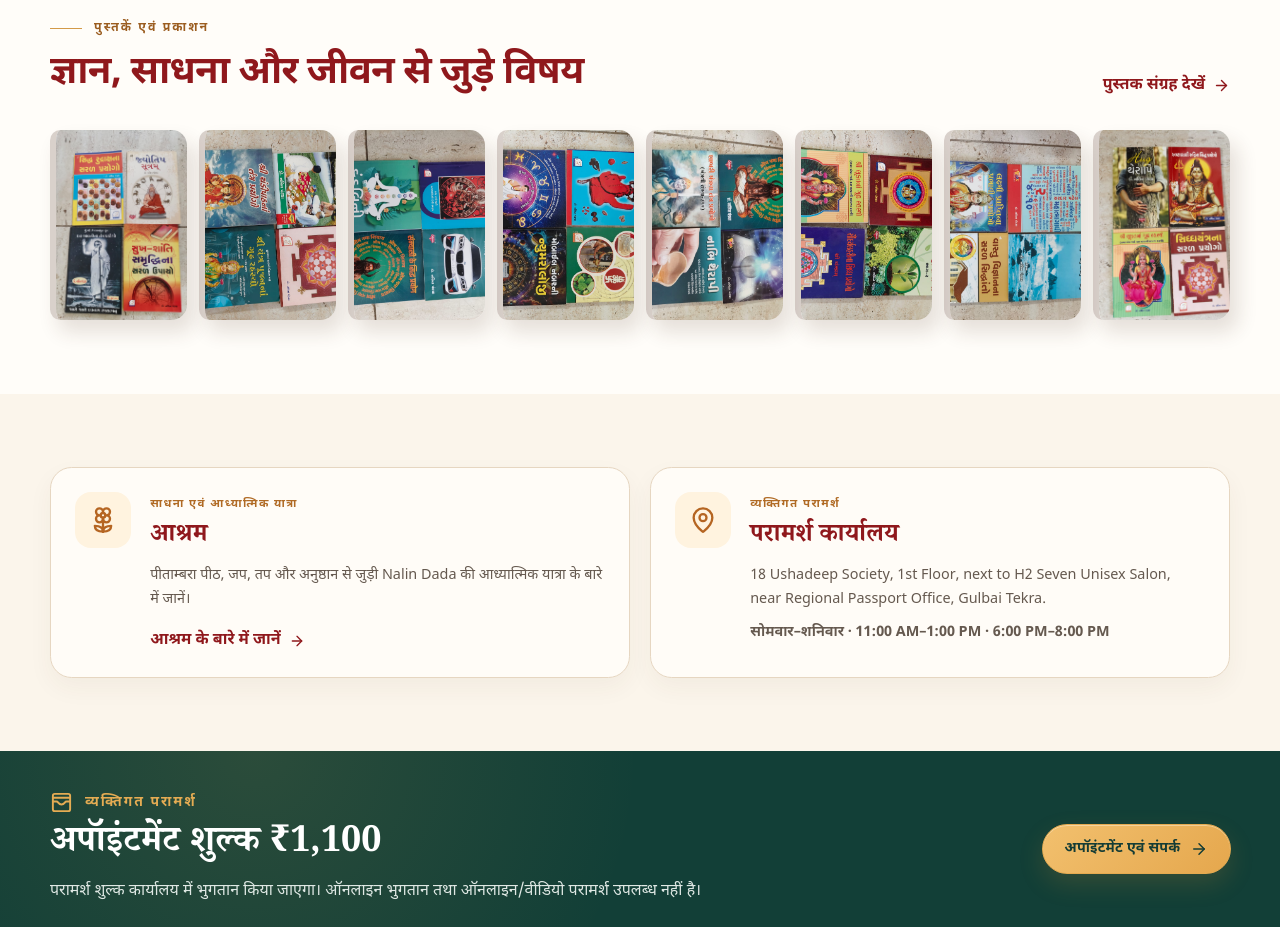
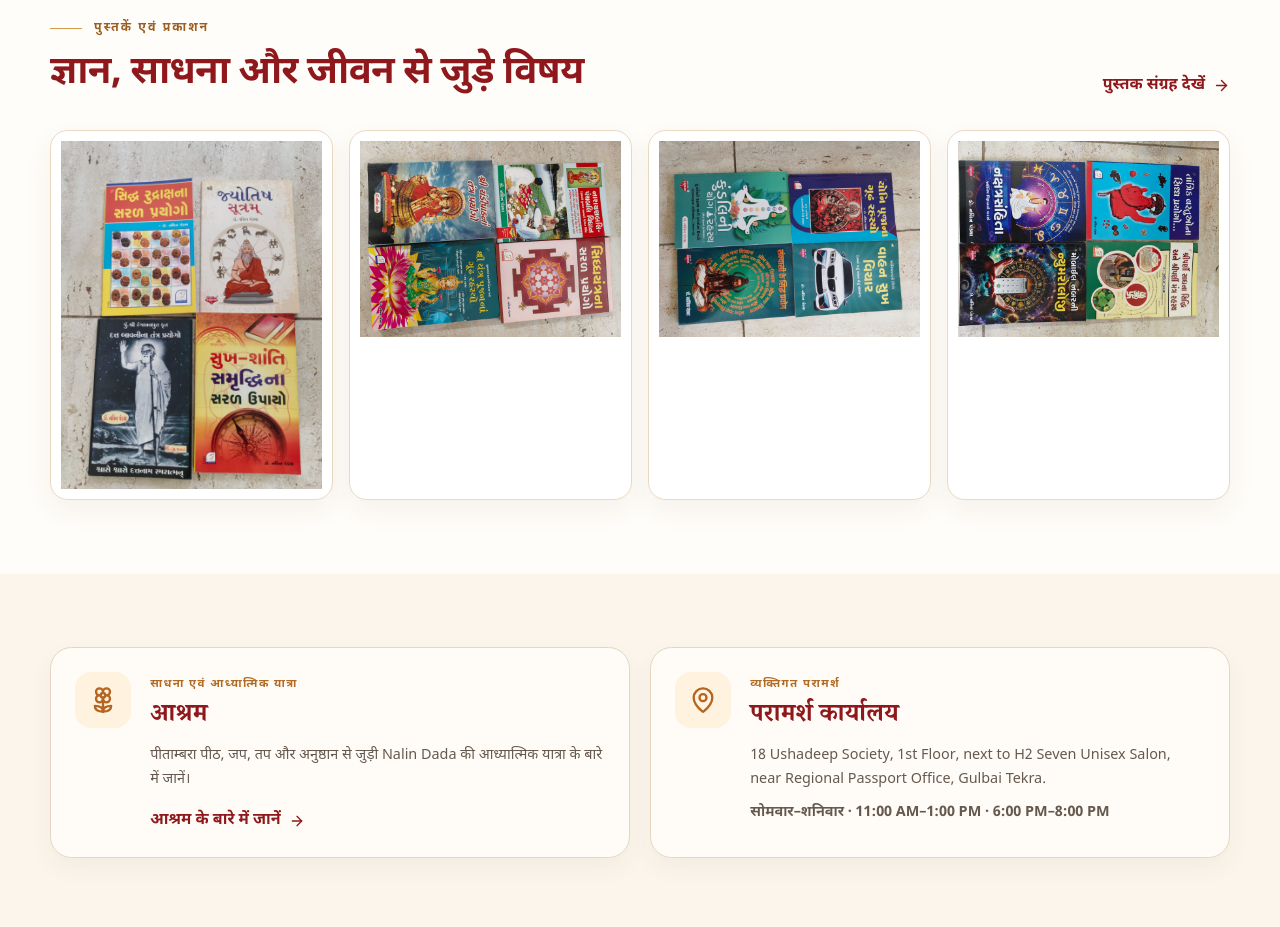
Before and after one commit to dhruvintejani/nalin_dada, a React (Vite) app: page / in a window 1280 px wide. Shown: the part 2220-3147 px from the top of the page. Built offline with nearby package versions, Linux system fonts and the light colour scheme.

Commit message:
Use real book collection images on Home page

```diff
--- a/src/pages/Home.tsx
+++ b/src/pages/Home.tsx
@@ -1,7 +1,6 @@
 import {
   Activity,
   ArrowRight,
-  BookOpen,
   CalendarDays,
   Compass,
   Flame,
@@ -16,6 +15,7 @@ import {
 } from "lucide-react";
 import { useTranslation } from "react-i18next";
 import { Link } from "react-router-dom";
+import BookCollectionImage from "../components/BookCollectionImage";
 import MediaSlot from "../components/MediaSlot";
 import { media } from "../config/media";
 import { siteConfig } from "../config/site";
@@ -38,7 +38,6 @@ const Home = () => {
     title: string;
     text: string;
   }>;
-  const bookThemes = t("home.books.themes", { returnObjects: true }) as string[];
 
   return (
     <div className="overflow-hidden bg-[#fffdf9]">
@@ -166,28 +165,18 @@ const Home = () => {
             </Link>
           </div>
 
-          <div className="mt-8 grid grid-cols-2 gap-3 sm:grid-cols-4 lg:grid-cols-8">
-            {bookThemes.map((theme, index) => {
-              const coverSrc = media.books[index]?.src ?? null;
-              return (
-                <article key={theme} className="book-preview-card">
-                  {coverSrc ? (
-                    <img
-                      src={coverSrc}
-                      alt={theme}
-                      loading="lazy"
-                      decoding="async"
-                      className="book-preview-image"
-                    />
-                  ) : (
-                    <div className="book-subject-card">
-                      <BookOpen size={24} />
-                      <span>{theme}</span>
-                    </div>
-                  )}
-                </article>
-              );
-            })}
+          <div className="mt-8 grid gap-4 sm:grid-cols-2 lg:grid-cols-4">
+            {media.books.slice(0, 4).map((book, index) => (
+              <article
+                key={book.recommendedFile}
+                className="book-preview-card rounded-[1.1rem] border border-[#ead9c1] bg-white p-2.5 shadow-[0_10px_28px_rgba(78,48,28,.06)]"
+              >
+                <BookCollectionImage
+                  book={book}
+                  alt={`${t("books.collection.imageAlt")} ${index + 1}`}
+                />
+              </article>
+            ))}
           </div>
         </div>
       </section>
```
